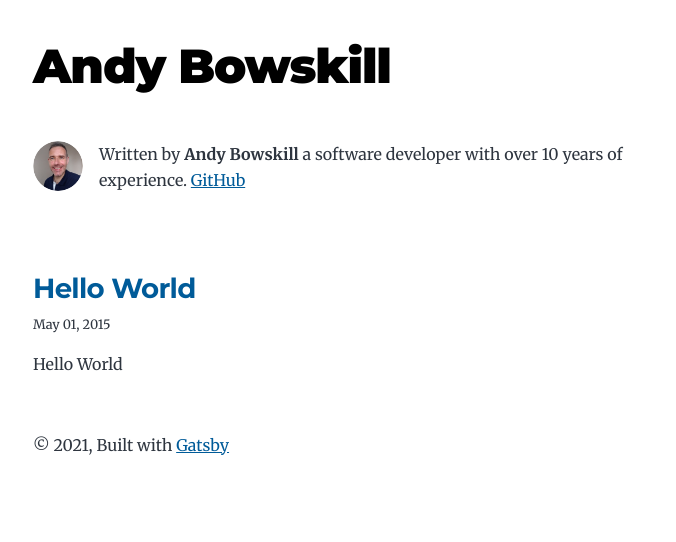
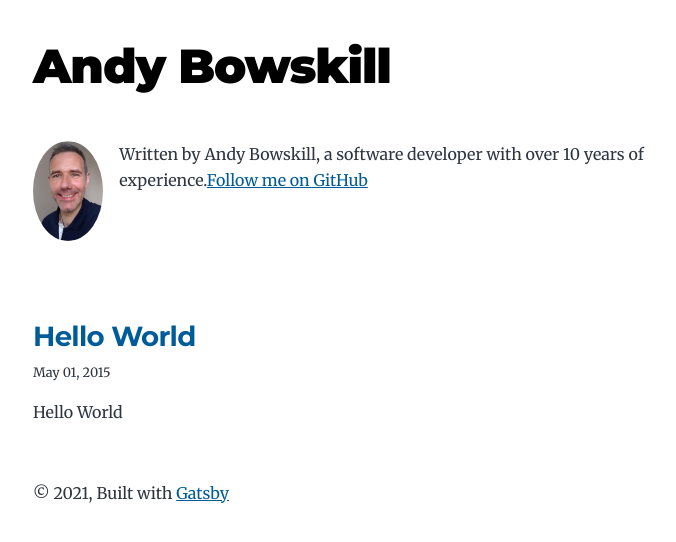
Before and after one commit to AndyBowskill/andybowskill-js, a Gatsby site: page / in a window 1280 px wide. Shown: the whole page, without its empty margins (291-967 px from the left). Built offline with nearby package versions, Linux system fonts and the light colour scheme; Gatsby itself is replaced by a stand-in of ours.

Commit message:
Initial changes.

```diff
--- a/src/components/bio.js
+++ b/src/components/bio.js
@@ -34,17 +34,16 @@ const Bio = () => {
         layout="fixed"
         formats={["auto", "webp", "avif"]}
         src="../images/avatar.png"
-        width={50}
-        height={50}
+        width={100}
+        height={100}
         quality={95}
         alt="Andy Bowskill picture"
       />
       {author?.name && (
         <p>
-          Written by <strong>{author.name}</strong> {author?.summary || null}
-          {` `}
+          Written by {author.name}, {author.summary}
           <a href="https://github.com/AndyBowskill">
-            GitHub
+            Follow me on GitHub
           </a>
         </p>
       )}
```
